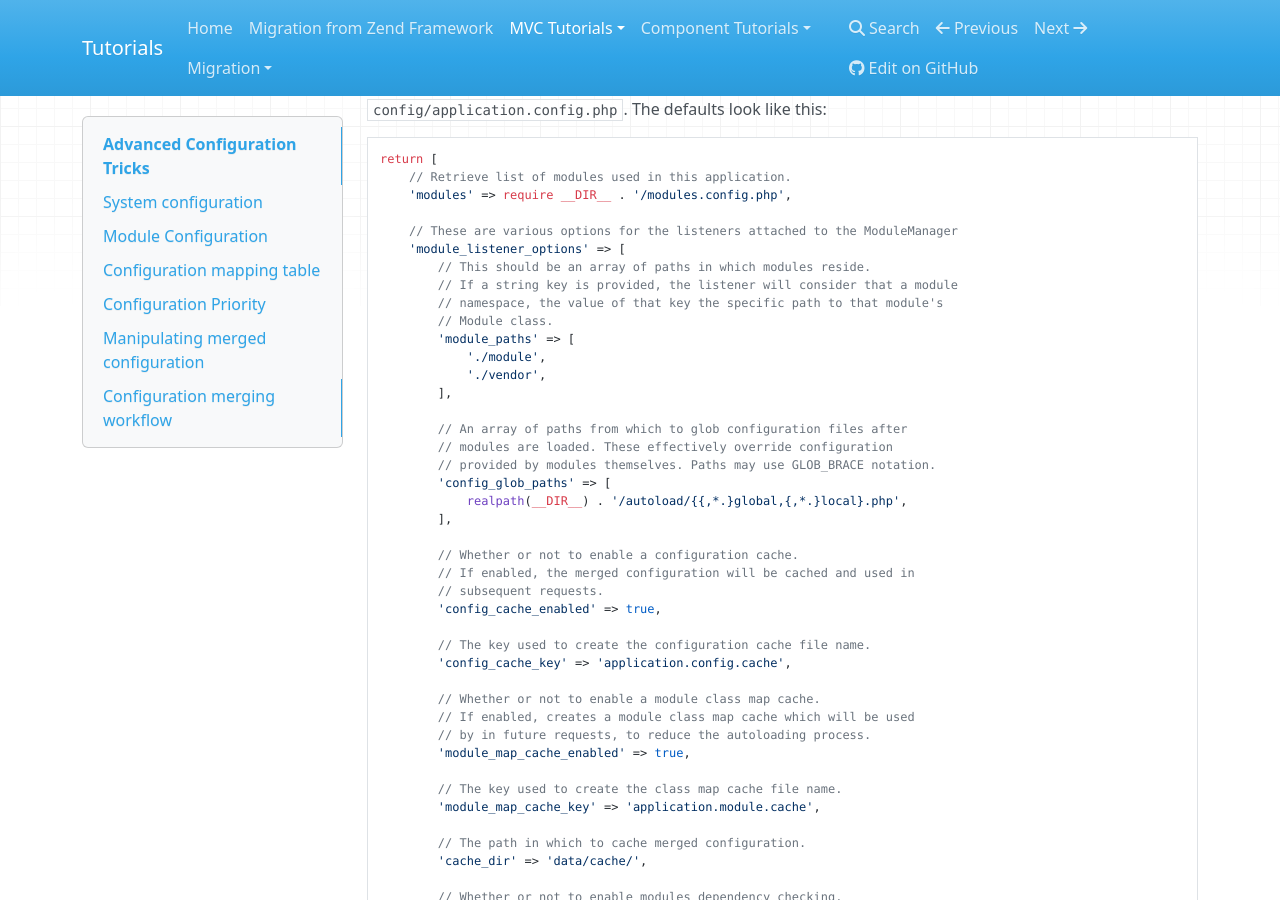
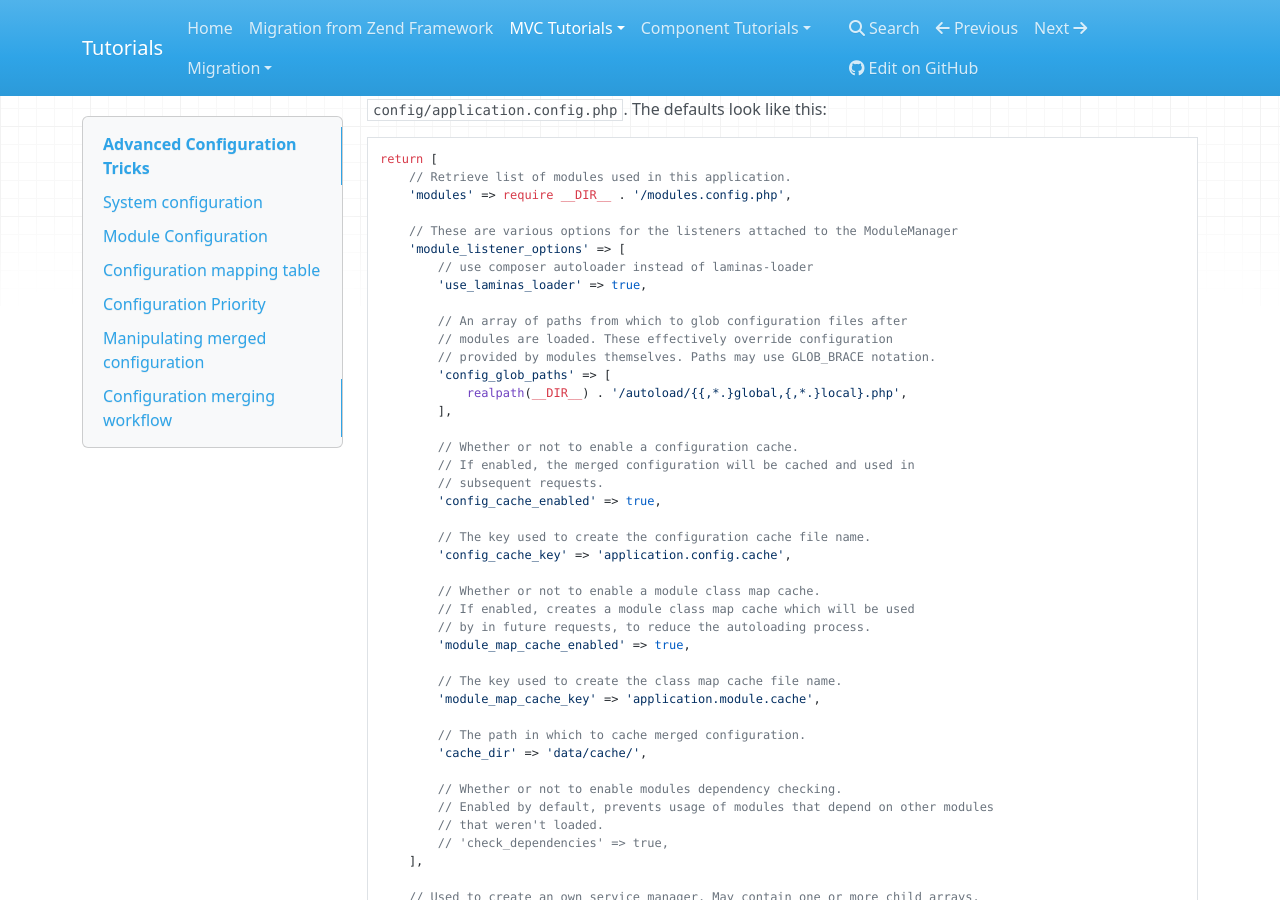
Before and after one commit to laminas/tutorials, an MkDocs documentation site: the page built from docs/book/advanced-config.md, in a window 1280 px wide and 900 px high, scrolled down 548 px. Built offline with MkDocs 1.6.1, drawn with Linux system fonts in a browser that asks for light colours; nearby versions of some CDN libraries.

Commit message:
Adding laminas loader key
Removal of module_path key from config array and placing laminas loader key.

```diff
--- a/docs/book/advanced-config.md
+++ b/docs/book/advanced-config.md
@@ -36,14 +36,8 @@
 
     // These are various options for the listeners attached to the ModuleManager
     'module_listener_options' => [
-        // This should be an array of paths in which modules reside.
-        // If a string key is provided, the listener will consider that a module
-        // namespace, the value of that key the specific path to that module's
-        // Module class.
-        'module_paths' => [
-            './module',
-            './vendor',
-        ],
+        // use composer autoloader instead of laminas-loader
+        'use_laminas_loader' => true,
 
         // An array of paths from which to glob configuration files after
         // modules are loaded. These effectively override configuration
```
